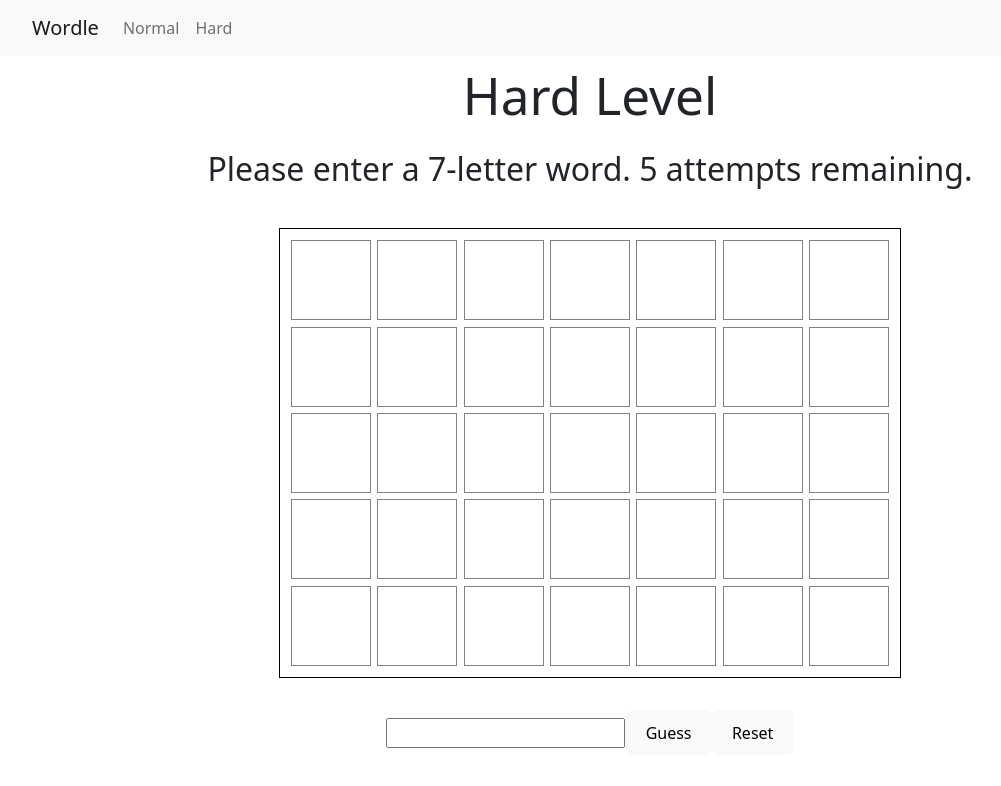
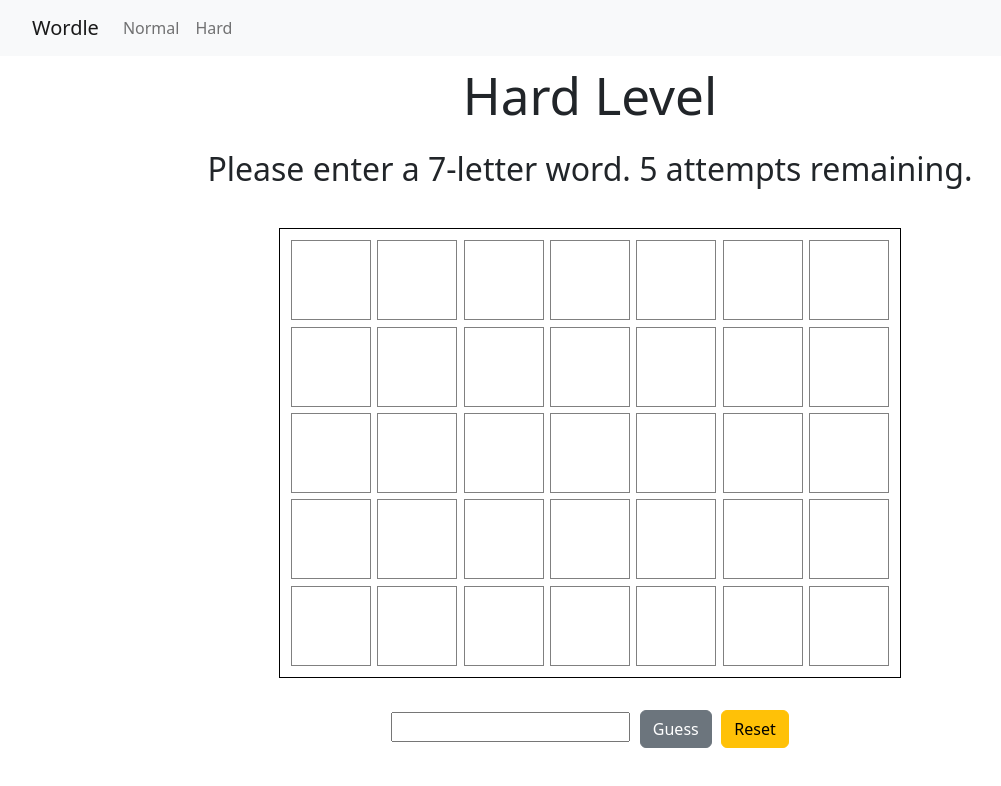
Before and after one commit to yeshengliu/wordle, a React (Vite) app: page /game/hard in a window 1280 px wide. Shown: the top 786 px of the page, without its empty margins (50-1051 px from the left). Built offline with nearby package versions, Linux system fonts and the light colour scheme.

Commit message:
Apply bootstrap to game buttons

```diff
--- a/src/App.css
+++ b/src/App.css
@@ -72,6 +72,10 @@
   margin: 0.5rem;
 }
 
+.wordInput * {
+  margin: 0 0.3rem;
+}
+
 @media screen and (max-width: 600px) {
   .board {
     margin: 2rem;
--- a/src/components/WordInput.jsx
+++ b/src/components/WordInput.jsx
@@ -1,5 +1,6 @@
 import React, { useState, useContext } from "react";
 import { AppContext } from "../App";
+import Button from "react-bootstrap/Button";
 
 function WordInput(props) {
   const { setMessage, targetWord, playerWon, setPlayerWon } = useContext(AppContext);
@@ -97,15 +98,15 @@
   }
 
   return (
-    <div className="worldInput">
+    <div className="wordInput">
       <input
         type="text"
         value={inputValue}
         onChange={handleChange}
         onKeyDown={handleKeyDown}
       />
-      <button onClick={handleClick}>Guess</button>
-      <button onClick={handleReset}>Reset</button>
+      <Button variant="secondary" onClick={handleClick}>Guess</Button>
+      <Button variant="warning" onClick={handleReset}>Reset</Button>
     </div>
   );
 }
```
